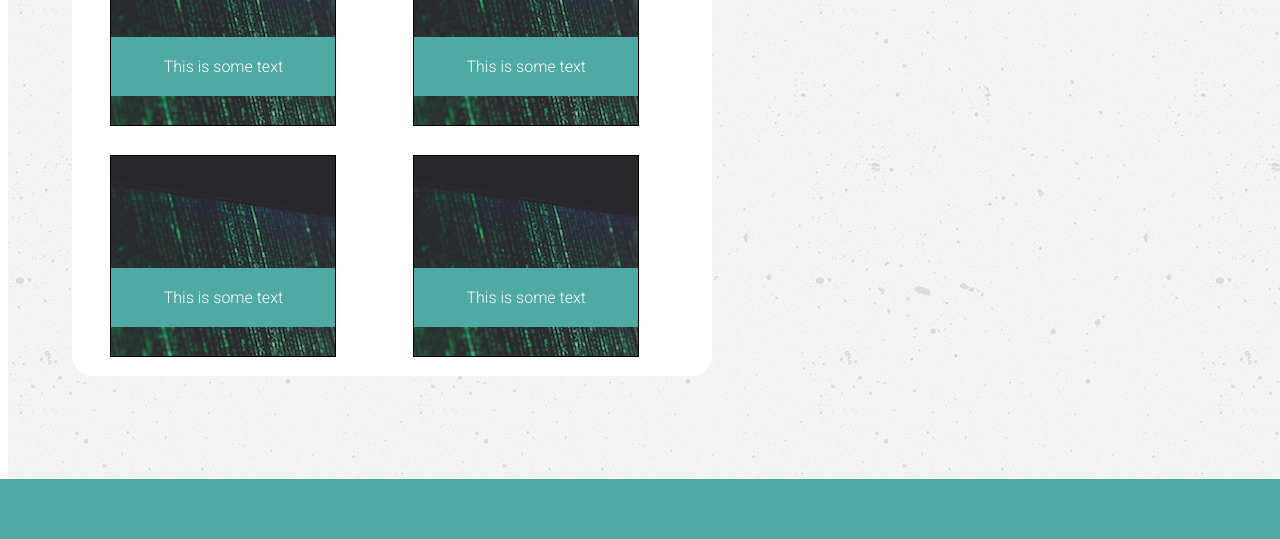
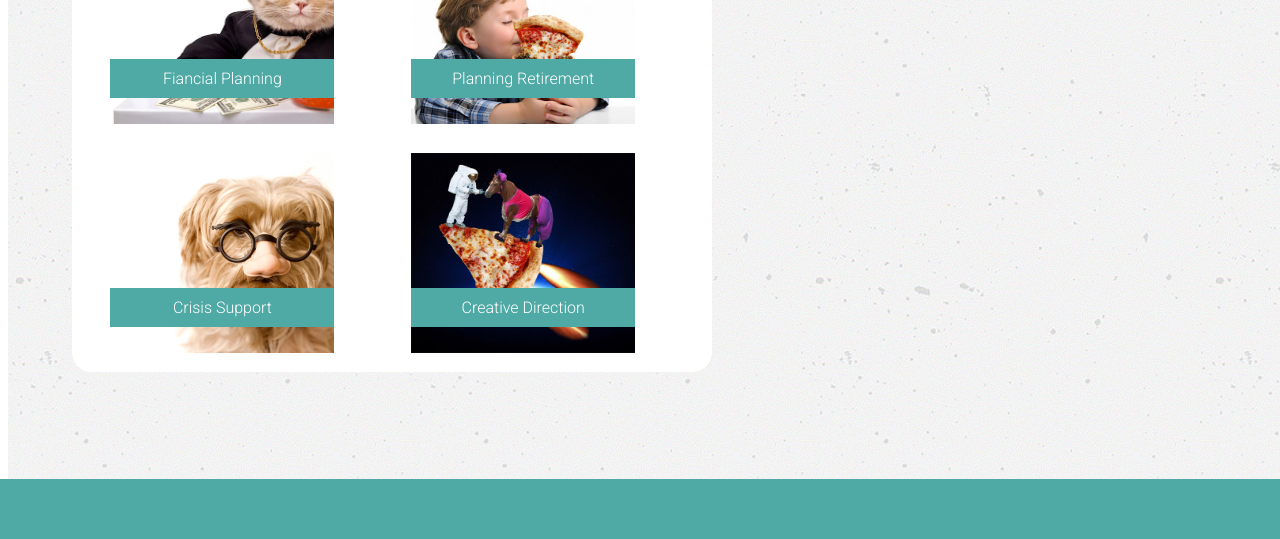
Before and after one commit to jsrice7391/unh-site, a plain HTML site: page gallery.html in a window 1280 px wide. Shown: the part 363-902 px from the top of the page. Drawn offline with Linux system fonts and the light colour scheme.

Commit message:
Changed the Pictures

```diff
--- a/gallery.html
+++ b/gallery.html
@@ -31,20 +31,20 @@
             <h1>Portfolio</h1>
             <hr>
 
-            <div class="piece" style="background-image: url(assets/computer.jpeg)">
-                <p>This is some text</p>
+            <div class="piece" style="background-image: url(assets/436.jpg); background-size: cover;">
+                <p>Fiancial Planning</p>
             </div>
 
-            <div class="piece" style="background-image: url(assets/computer.jpeg); max-height: 100%; max-width: 100%;">
-                <p>This is some text</p>
+            <div class="piece" style="background-image: url(assets/12.jpg); background-size: cover;">
+                <p>Planning Retirement</p>
             </div>
 
-            <div class="piece" style="background-image: url(assets/computer.jpeg)">
-                <p>This is some text</p>
+            <div class="piece" style="background-image: url(assets/dogmask.jpg);background-size: cover;">
+                <p>Crisis Support</p>
             </div>
 
-            <div class="piece" style="background-image: url(assets/computer.jpeg)">
-                <p>This is some text</p>
+            <div class="piece" style="background-image: url(assets/spacepizza.jpg); background-size: cover;">
+                <p>Creative Direction</p>
             </div>
 
 
--- a/style/style.css
+++ b/style/style.css
@@ -101,23 +101,10 @@
         margin-right: 2.5%;
     }
 
-    .aside div ul li:hover {
-        animation: createBox;
-    }
-
     .footer {
         height: 60px;
         margin: -40px;
         background-color: #4fa9a4;
-    }
-
-    @keyframes createBox {
-        from {
-            transform: scale(0);
-        }
-        to {
-            transform: scale(1);
-        }
     }
     /* *?/////////////////////////////////////////////////
 Gallery
@@ -133,14 +120,13 @@ Gallery
         max-width: 100%;
         height: 200px;
         margin: 1.5% 6% 3% 6%;
-        border: 1px solid black;
         color: white;
         text-align: center;
     }
 
     #bio .piece p {
-        margin-top: 50%;
-        padding: 20px 0px;
+        margin-top: 60%;
+        padding: 10px 0px;
         width: 100%;
         background-color: #4fa9a4;
     }
```
Also changed, not shown: assets/12.jpg (added), assets/436.jpg (added), assets/dogmask.jpg (added), assets/spacepizza.jpg (added).
